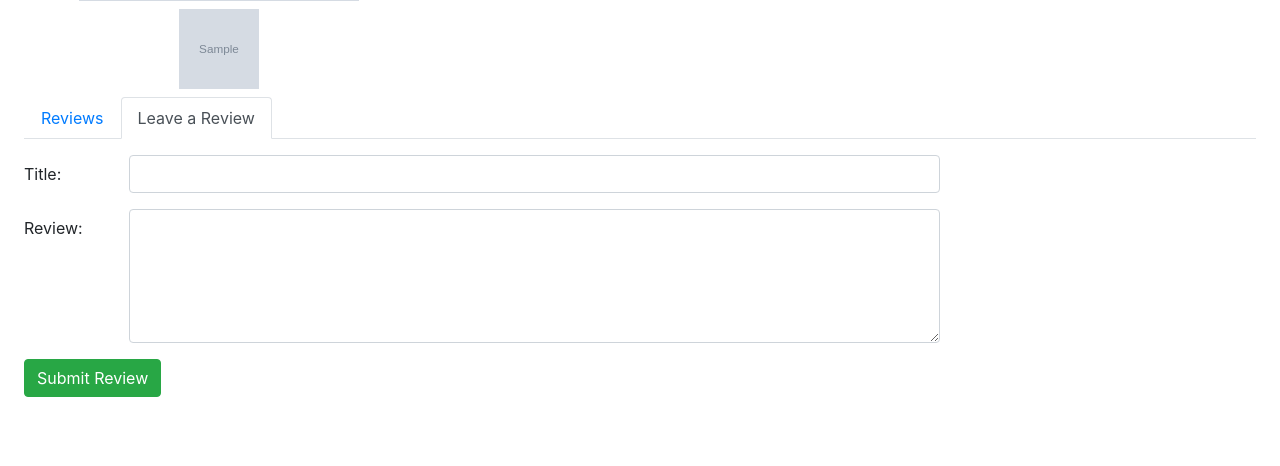
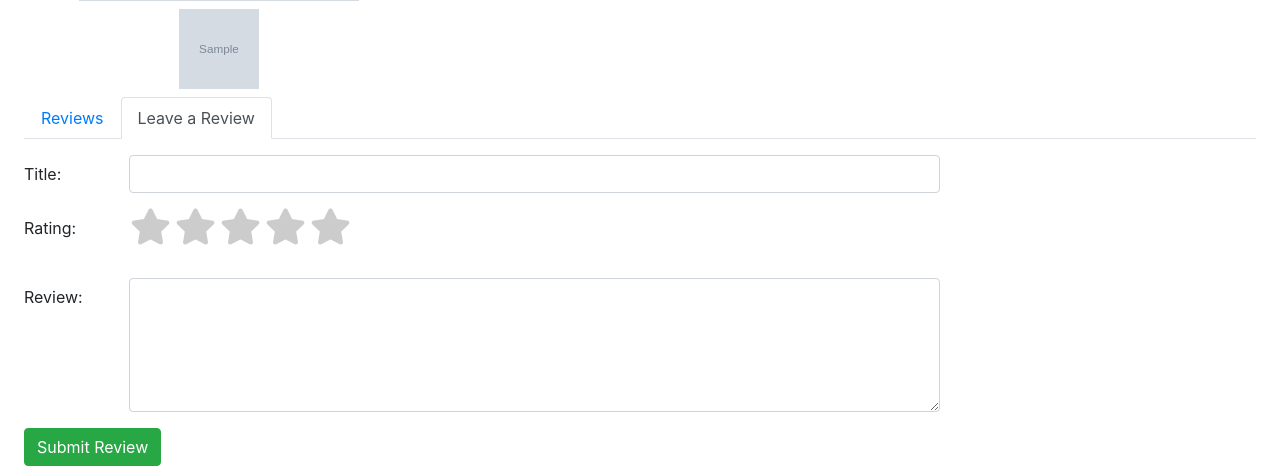
Before and after one commit to kingwerd/e_commerce, a Django app: template apps/products/templates/products/product.html in a window 1280 px wide, after a click on "Leave a Review". Shown: the part 335-801 px from the top of the page. Before the commit the page ends 732 px from the top, so only its background shows below. Run offline with Django 3.2, Linux system fonts and the light colour scheme; the template is opened without the code that fills it: most values are stand-ins (such as "Sample title", 1, 10 or a date in 2020); grey boxes marked "Sample" are stand-in pictures; some libraries are stand-ins or nearby versions.

Commit message:
Added rating star highlighting & fixed main page product links

```diff
--- /dev/null
+++ b/apps/products/static/products/css/star_rating.css
@@ -0,0 +1,23 @@
+.rating-stars ul {
+    list-style-type: none;
+    padding: 0;
+}
+
+.rating-stars ul > li.star {
+    display: inline-block;
+}
+/* Idle state of the stars */
+.rating-stars ul > li.star > i.fa {
+    /* Change the size of the stars */
+    font-size: 2.25em;
+    /* Color on idle state */
+    color: #ccc;
+}
+/* Hover state of the stars */
+.rating-stars ul > li.star.hover > i.fa {
+    color: #FFCC36;
+}
+/* Selected state of the stars */
+.rating-stars ul > li.star.selected > i.fa {
+    color: #FF912C;
+}
--- /dev/null
+++ b/apps/products/static/products/js/star_rating.js
@@ -0,0 +1,32 @@
+$(document).ready(function() {
+    // 1. Visualizing things on hover
+    $('#stars li').on('mouseover', function() {
+        // the star currently mouse on
+        var onStar = parseInt($(this).data('value'), 10);
+
+        // highlight all the stars that's not after the current hovered star
+        $(this).parent().children('li.star').each(function(e) {
+            if (e < onStar) {
+                $(this).addClass('hover');
+            } else {
+                $(this).removeClass('hover')
+            }
+        });
+    }).on('mouseout', function() {
+        $(this).parent().children('li.star').each(function(e) {
+            $(this).removeClass('hover');
+        });
+    });
+
+    // 2. Action to perform on click
+    $('#stars li').on('click', function() {
+        var onStar = parseInt($(this).data('value'), 10);
+        var stars = $(this).parent().children('li.star')
+        for (var i = 0; i < stars.length; i++) {
+            $(stars[i]).removeClass('selected');
+        }
+        for (var i = 0; i < onStar; i++) {
+            $(stars[i]).addClass('selected');
+        }
+    })
+})
--- a/apps/products/templates/products/product.html
+++ b/apps/products/templates/products/product.html
@@ -13,7 +13,7 @@
 
     {% load static %}
     <link rel="stylesheet" href="{% static 'products/css/single_product.css' %}">
-    <link rel="stylesheet" href="{% static 'products/css/star_rating_style.css' %}">
+    <link rel="stylesheet" href="{% static 'products/css/star_rating.css' %}">
 
 </head>
 <body>
@@ -174,6 +174,29 @@
                                 </div>
                             </div>
                             <div class="form-group row">
+                                <label for="rating" class="col-1 col-form-label">Rating:</label>
+                                <div class="rating-stars text-center ml-3">
+                                    <ul id="stars">
+                                        <li class="star" data-value='1'>
+                                            <i class="fa fa-star"></i>
+                                        </li>
+                                        <li class="star" data-value='2'>
+                                            <i class="fa fa-star"></i>
+                                        </li>
+                                        <li class="star" data-value='3'>
+                                            <i class="fa fa-star"></i>
+                                        </li>
+                                        <li class="star" data-value='4'>
+                                            <i class="fa fa-star"></i>
+                                        </li>
+                                        <li class="star" data-value='5'>
+                                            <i class="fa fa-star"></i>
+                                        </li>
+                                    </ul>
+                                </div>
+                                <input type="hidden" name="rating" id="rating-hidden-input">
+                            </div>
+                            <div class="form-group row">
                                 <label for="review_title" class="col-1 col-form-label">Review:</label>
                                 <div class="col-8">
                                     <textarea name="review_text" id="review_text" cols="30" rows="5" class="form-control"></textarea>
@@ -187,6 +210,6 @@
         </div>
 
     </div>
-
+    <script src="{% static 'products/js/star_rating.js' %}"></script>
 </body>
 </html>
--- a/apps/products/views.py
+++ b/apps/products/views.py
@@ -14,7 +14,6 @@ def show_all_products(request):
 
         for category in categories:
             length = len(category.products.all())
-            print(length)
             data[f'{category.name}'] = []
             counter = 0
             product_arr = []
@@ -26,9 +25,6 @@ def show_all_products(request):
                     product_arr = []
                 elif counter == length-1:
                     data[f'{category.name}'].append(product_arr)
-
-        # for key, val in data.items():
-        #     print(key, len(val))
         context = {
             'data': data
         }
--- a/apps/user/static/user/css/cart.css
+++ b/apps/user/static/user/css/cart.css
@@ -1,3 +1,7 @@
+body {
+    overscroll-behavior: none;
+}
+
 .navbar-brand {
     padding-top: .75rem;
     padding-bottom: .75rem;
@@ -25,6 +29,8 @@
 
 #main-content {
     margin-top: 7vh;
+    height: 90vh;
+    overflow-y: auto;
 }
 
 .table-image {
--- a/apps/user/templates/user/cart.html
+++ b/apps/user/templates/user/cart.html
@@ -44,7 +44,7 @@
 
             <div class="col-12">
 
-                <table class="table">
+                <table class="table table-hover">
                     <thead class="thead-dark">
                         <tr>
                             <th scope="col">Image</th>
--- a/apps/user/views.py
+++ b/apps/user/views.py
@@ -76,6 +76,3 @@ def logout(request):
     if request.method == "GET":
         del request.session['user_id']
         return redirect('/')
-
-# TODO: create the register user function
-# TODO: upon successful validation of the user save the new id to the session
```
Also changed, not shown: apps/products/static/products/css/product_slider.css (+19 -31 lines), apps/products/templates/products/show_products.html (+12 -7 lines).
